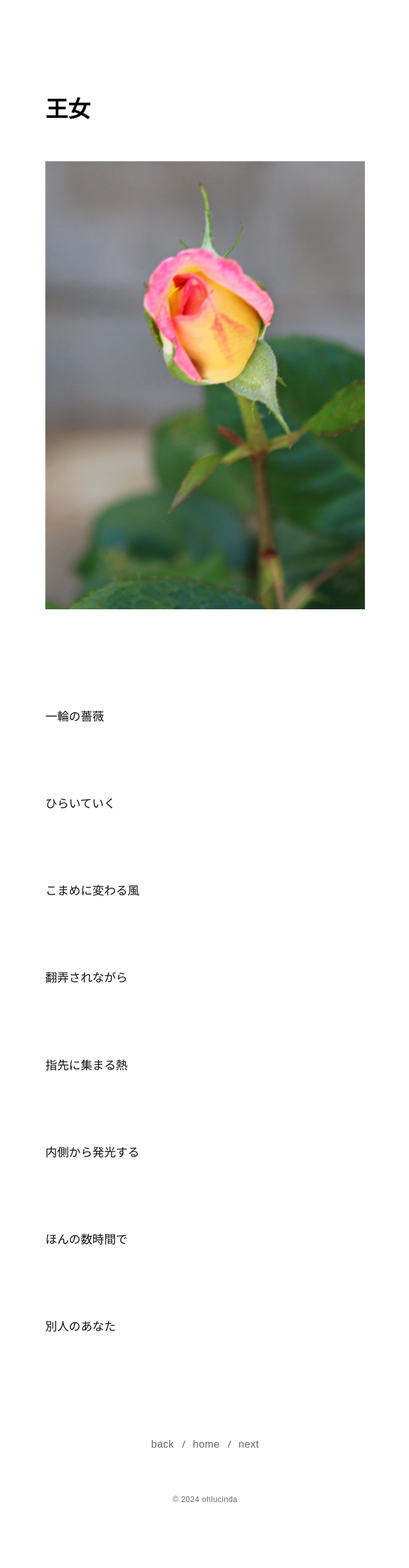
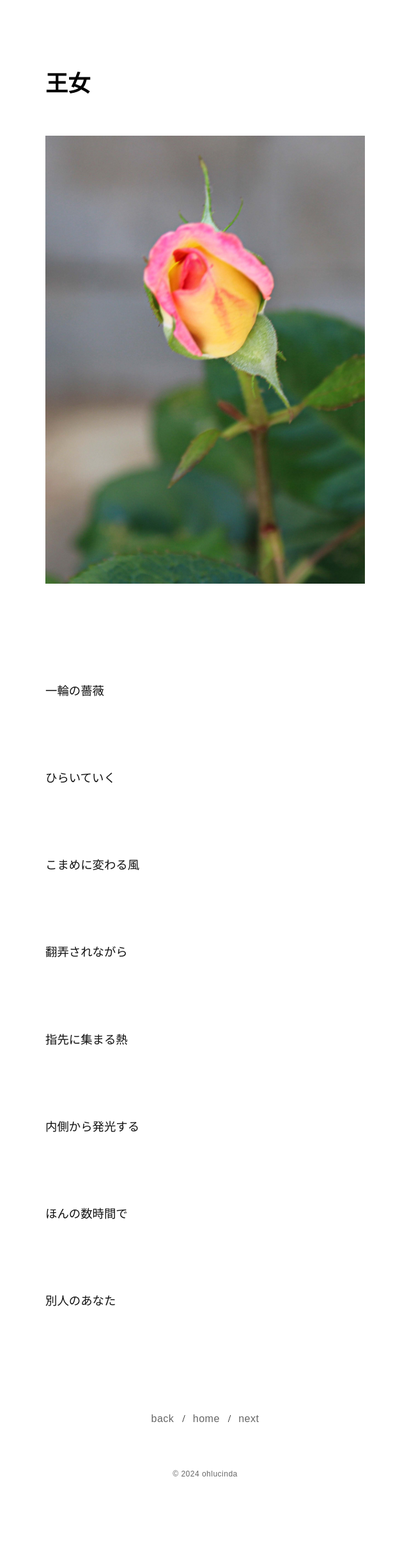
Before and after one commit to ohlucinda/gem-dtp, a Jekyll site: the page built from _posts/2026-05-09-oujo.md, in a window 1280 px wide. Shown: the whole page at 64% size, without its empty margins (319-959 px from the left). Built offline with Jekyll 4.4.1, drawn with Linux system fonts in a browser that asks for light colours; some web fonts are replaced; after the commit the page ends 2410 px from its top, so only the background shows below that.

Commit message:
Update post.html

```diff
--- a/_layouts/post.html
+++ b/_layouts/post.html
@@ -39,7 +39,7 @@
     .content {
       width: 500px;
       max-width: calc(100% - 40px);
-      margin: 150px auto 100px auto;
+      margin: 110px auto 100px auto;
       display: block;
     }
 
```
